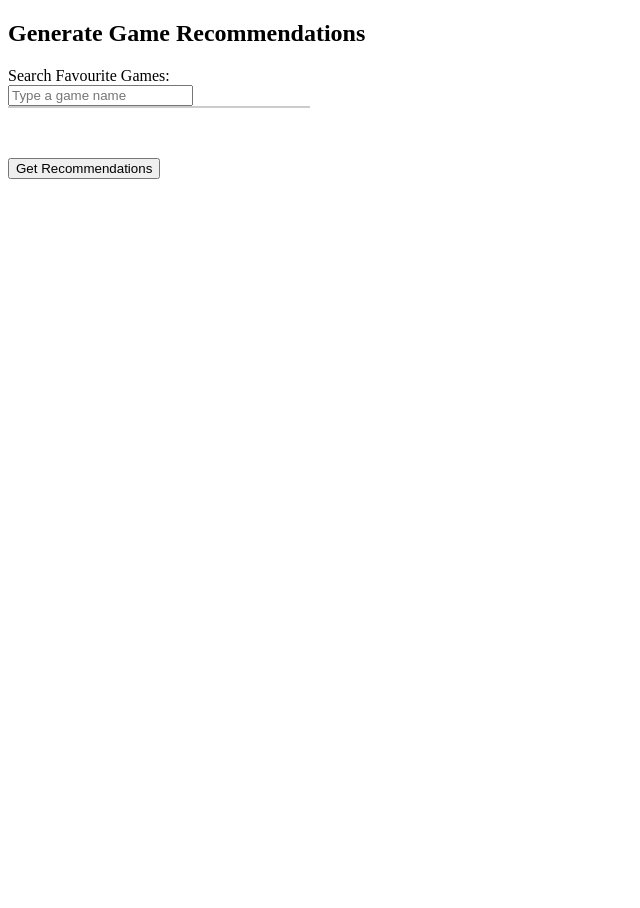
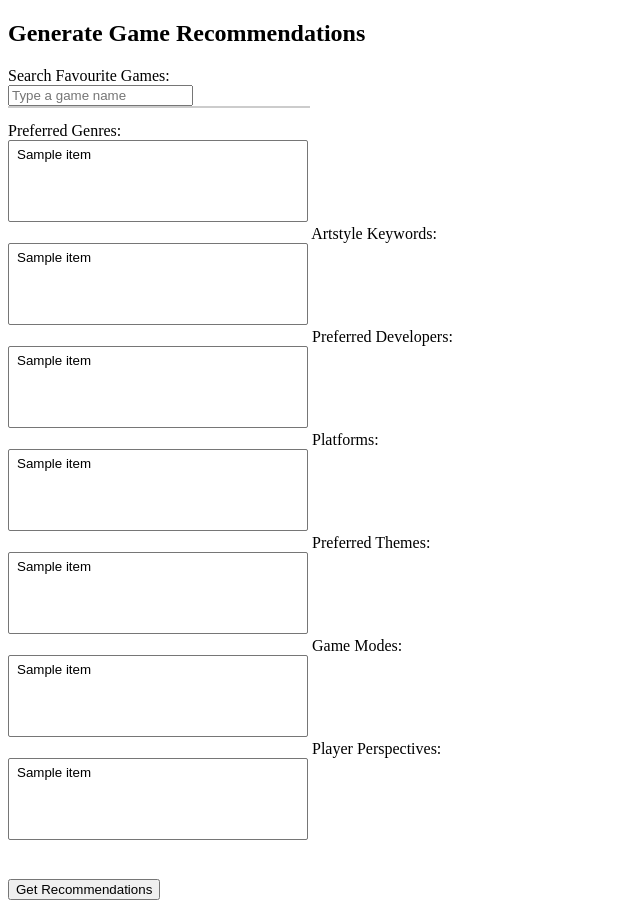
Before and after one commit to brax-vesh/Braxton_Vescio_MAJOR_WORK-main, a Flask app: page /recc_generator in a window 1280 px wide. Shown: the whole page, without its empty margins (0-640 px from the left). Before the commit the page ends 179 px from the top, so only its background shows below. Run offline with Flask 3, Linux system fonts and the light colour scheme; a user stored in the database is signed in; a database or web service that is not in the repository returns one stand-in record (values such as "Sample title"); data that the repository does not hold is empty.

Commit message:
Created a rough draft of game reccomendation system and how games are displayed to users.

```diff
--- a/main.py
+++ b/main.py
@@ -6,6 +6,8 @@ from werkzeug.security import check_password_hash, generate_password_hash
 import requests
 from rapidfuzz import fuzz, process
 #from setup_db import User, ToDo, Base
+
+# IGDB COMMUNICATION SETUP
 
 app = Flask(__name__)
 
@@ -25,16 +27,73 @@ params = {
 response = requests.post(url, params=params)
 data = response.json()
 
-#this saves my IGDB auth token globally once i get it.
+
 AUTH_TOKEN = data['access_token']
 
-#connecting to the Database
+
+
+
+# WEBSITE INITIATION
+
 engine = create_engine('sqlite:///user_info.db')
 
 Session = sessionmaker(bind=engine)
 db_session = Session()
 
-# Base.metadata.create_all(engine) (CREATES DATABASE EVERY TIME THE SERVER STARTS)
+
+
+# IGDB COMMUNICATION FUNCTIONS:
+
+def igdb_query(query_string):
+    url = 'https://api.igdb.com/v4/games'
+    headers = {
+        'Client-ID': CLIENT_ID,
+        'Authorization': f'Bearer {AUTH_TOKEN}'
+    }
+
+    response = requests.post(url, headers=headers, data=query_string)
+
+    if response.status_code != 200:
+        print(f"IGDB query error: {response.status_code} - {response.text}")
+        return []
+
+    return response.json()
+
+def igdb_fetch(endpoint):
+    url = f'https://api.igdb.com/v4/{endpoint}'
+    headers = {
+        'Client-ID': CLIENT_ID,
+        'Authorization': f'Bearer {AUTH_TOKEN}'
+    }
+    body = 'fields id, name; limit 500;'
+
+    response = requests.post(url, headers=headers, data=body)
+    if response.status_code != 200:
+        print(f"IGDB fetch error for {endpoint}: {response.status_code} - {response.text}")
+        return []
+    return response.json()
+
+def fetch_game_details(game_ids):
+    if not game_ids:
+        return []
+    chunked = [game_ids[i:i + 50] for i in range(0, len(game_ids), 50)]
+    all_games = []
+    for chunk in chunked:
+        ids = ','.join(str(i) for i in chunk)
+        games = igdb_query(f'''
+            fields name, cover.url;
+            where id = ({ids});
+            limit 50;
+        ''')
+        all_games.extend(games)
+    return all_games
+
+
+
+
+
+# GAME DATA FETCH FUNCTIONS
+
 def fetch_games(query):
     url = 'https://api.igdb.com/v4/games'
     headers = {
@@ -50,7 +109,7 @@ def fetch_games(query):
 
     return response.json()
 
-# Fuzzy filter results
+# GAME NAME SEARCH FILTRATION
 def fuzzy_filter(games, user_input, threshold=60):
     user_input = user_input.lower()
     game_names = {game['name']: game['id'] for game in games if 'name' in game}
@@ -58,7 +117,9 @@ def fuzzy_filter(games, user_input, threshold=60):
     matches = process.extract(user_input, game_names.keys(), scorer=fuzz.partial_ratio, score_cutoff=threshold, limit=15)
     return [(match, game_names[match]) for match, score, _ in matches]
 
-# --- Routes ---
+
+
+# APP ROUTES
 
 @app.route('/')
 def home():
@@ -123,24 +184,124 @@ def recc_generator():
         flash("Please log in to access this page", "warning")
         return redirect('/login')
 
+    # Static data for the form
+    themes = igdb_fetch('themes')
+    game_modes = igdb_fetch('game_modes')
+    player_perspectives = igdb_fetch('player_perspectives')
+    genres = igdb_fetch('genres')
+    keywords_data = igdb_fetch('keywords')
+    developers = igdb_fetch('companies')
+    platforms = igdb_fetch('platforms')
+
     if request.method == 'POST':
         favourite_game_ids = request.form.get('favourite_games', '').split(',')
-        print("Selected Favourite Games:", favourite_game_ids)
-        # TODO: Add rec logic using these game IDs
+        preffered_genres = request.form.getlist('genres')
+        selected_keywords = request.form.getlist('keywords')
+        preffered_devs = request.form.getlist('devs')
+        platforms_selected = request.form.getlist('platform')
+        selected_themes = request.form.getlist('themes')
+        selected_modes = request.form.getlist('game_modes')
+        selected_perspectives = request.form.getlist('player_perspectives')
 
-        return render_template('recommendations.html', favourite_games=favourite_game_ids)
+        # Step 1: Find similar games to favourites
+        similar_game_ids = []
+        for game_id in favourite_game_ids:
+            if game_id.strip():
+                response = igdb_query(f'''
+                    fields similar_games;
+                    where id = {game_id};
+                ''')
+                if response and 'similar_games' in response[0]:
+                    similar_game_ids.extend(response[0]['similar_games'])
 
-    return render_template('recc_generator.html')
+        # Step 2: Best games by each preferred genre
+        top_genre_games = []
+        for genre_id in preffered_genres:
+            genre_games = igdb_query(f'''
+                fields id, name, aggregated_rating;
+                where genres = [{genre_id}]
+                & aggregated_rating >= 75;
+                sort aggregated_rating desc;
+                limit 10;
+            ''')
+            top_genre_games.extend([game['id'] for game in genre_games])
 
-@app.route('/wishlist')
-def wishlist():
-    if "user_id" not in session:
-        flash("Please log in to access this page", "warning")
-        return redirect('/login')
-    #Tfetch wishlist items from DB
-    return render_template('wishlist.html')
+        # Convert those IDs into full game objects with name and cover art
+        similar_game_details = fetch_game_details(similar_game_ids)
+        top_genre_game_details = fetch_game_details(top_genre_games)
 
-# --- Run app ---
+        # Step 3: Final filtered multi-query for recommendations
+        filters = []
+        if preffered_genres:
+            filters.append(f"genres = ({','.join(preffered_genres)})")
+        if selected_keywords:
+            filters.append(f"keywords = ({','.join(selected_keywords)})")
+        if platforms_selected:
+            filters.append(f"platforms = ({','.join(platforms_selected)})")
+        if selected_themes:
+            filters.append(f"themes = ({','.join(selected_themes)})")
+        if selected_modes:
+            filters.append(f"game_modes = ({','.join(selected_modes)})")
+        if selected_perspectives:
+            filters.append(f"player_perspectives = ({','.join(selected_perspectives)})")
+        filters.append("aggregated_rating >= 50")
+
+        final_query = f'''
+            fields name, aggregated_rating, genres, platforms, summary, cover.url;
+            where {" & ".join(filters)};
+            sort aggregated_rating desc;
+            limit 50;
+        '''
+        recommended_games = igdb_query(final_query)
+
+        return render_template('recommendations.html',
+                               favourite_games=favourite_game_ids,
+                               similar_games=similar_game_details,
+                               top_genre_games=top_genre_game_details,
+                               recommended_games=recommended_games)
+
+    return render_template('recc_generator.html',
+                           genres=genres,
+                           keywords=keywords_data,
+                           developers=developers,
+                           platforms=platforms,
+                           themes=themes,
+                           game_modes=game_modes,
+                           player_perspectives=player_perspectives)
+
+
+# def recommend_games(favourite_game_ids, preffered_genres, keywords, preffered_devs, platform, rating):
+#     url = 'https://api.igdb.com/v4/games'
+
+#     headers = {
+#         'Client-ID': CLIENT_ID,
+#         'Authorization': f'Bearer {AUTH_TOKEN}',
+#     }
+
+#     filter_values = []
+
+#     #if favourite_game_ids:
+#         #for i in favourite_game_ids:
+
+#     if preffered_genres:
+#         genre_ids = ','.join(str(i) for i in preffered_genres)
+#         filter_values.append(f"genres = ({genre_ids})")
+
+#     if platform:
+#         platform_ids = ','.join(str(i) for i in platform)
+#         filter_values(f"platforms = ({platform_ids})")
+
+#     if keywords:
+#         keyword_ids = ','.join(str(k) for k in keywords)
+#         filter_values(f"keywords = ({keyword_ids})")
+
+#         #rating, platform, impact all searches (if selected)
+#         widesweep_search = []
+#         individual_genre_search = []
+#         individual_keyword_search = []
+
+#         recommendations_collated = []
+
 
 if __name__ == '__main__':
     app.run(debug=True)
--- a/templates/index.html
+++ b/templates/index.html
@@ -11,7 +11,7 @@
         :root {
             --primary-color: #800000;
             --accent-color: #ff4040;
-            --dark-color: #1a1a1a;
+            --dark-color: #000000;
             --gradient: linear-gradient(135deg, #800000, #ff4040);
             --metallic: #707070;
             --blood-orange: #ff4800;
--- a/templates/recc_generator.html
+++ b/templates/recc_generator.html
@@ -1,18 +1,6 @@
 <!DOCTYPE html>
 <html lang="en">
 <head>
-    <script>
-        document.addEventListener('DOMContentLoaded', () => {
-            document.addEventListener('click', (e) => {
-                const searchInput = document.getElementById('game_search');
-                const resultsDiv = document.getElementById('search_results');
-
-                if (e.target !== searchInput && !resultsDiv.contains(e.target)) {
-                    resultsDiv.innerHTML = '';
-                }
-            });
-        });
-    </script>
     <meta charset="UTF-8">
     <title>Game Recommender</title>
     <style>
@@ -31,18 +19,93 @@
         .result-item:hover {
             background-color: #f0f0f0;
         }
+        select {
+            width: 300px;
+            padding: 6px;
+            margin-bottom: 20px;
+        }
     </style>
+    <script>
+        document.addEventListener('DOMContentLoaded', () => {
+            document.addEventListener('click', (e) => {
+                const searchInput = document.getElementById('game_search');
+                const resultsDiv = document.getElementById('search_results');
+
+                if (e.target !== searchInput && !resultsDiv.contains(e.target)) {
+                    resultsDiv.innerHTML = '';
+                }
+            });
+        });
+    </script>
 </head>
 <body>
     <h2>Generate Game Recommendations</h2>
 
-    <form method="POST" action="/recc_generator">
+    <form method="POST" action="{{ url_for('recc_generator') }}">
+        <!-- Favourite Games Search -->
         <label for="game_search">Search Favourite Games:</label><br />
         <input type="text" id="game_search" autocomplete="off" placeholder="Type a game name" />
         <div id="search_results"></div>
-
         <ul id="selected_games"></ul>
         <input type="hidden" name="favourite_games" id="favourite_games_input" />
+
+        <!-- Genres -->
+        <label for="genres">Preferred Genres:</label><br>
+        <select name="genres" id="genres" multiple required>
+            {% for genre in genres %}
+                <option value="{{ genre['id'] }}">{{ genre['name'] }}</option>
+            {% endfor %}
+        </select>
+
+        <!-- Keywords -->
+        <label for="keywords">Artstyle Keywords:</label><br>
+        <select name="keywords" id="keywords" multiple>
+            {% for keyword in keywords %}
+                <option value="{{ keyword['id'] }}">{{ keyword['name'] }}</option>
+            {% endfor %}
+        </select>
+
+        <!-- Developers -->
+        <label for="devs">Preferred Developers:</label><br>
+        <select name="devs" id="devs" multiple>
+            {% for dev in developers %}
+                <option value="{{ dev['id'] }}">{{ dev['name'] }}</option>
+            {% endfor %}
+        </select>
+
+        <!-- Platforms -->
+        <label for="platform">Platforms:</label><br>
+        <select name="platform" id="platform" multiple>
+            {% for plat in platforms %}
+                <option value="{{ plat['id'] }}">{{ plat['name'] }}</option>
+            {% endfor %}
+        </select>
+
+
+        <label for="themes">Preferred Themes:</label><br>
+        <select name="themes" id="themes" multiple>
+            {% for theme in themes %}
+                <option value="{{ theme['id'] }}">{{ theme['name'] }}</option>
+            {% endfor %}
+        </select>
+
+        <!-- Game Modes -->
+        <label for="game_modes">Game Modes:</label><br>
+        <select name="game_modes" id="game_modes" multiple>
+            {% for mode in game_modes %}
+                <option value="{{ mode['id'] }}">{{ mode['name'] }}</option>
+            {% endfor %}
+        </select>
+
+        <!-- Player Perspectives -->
+        <label for="player_perspectives">Player Perspectives:</label><br>
+        <select name="player_perspectives" id="player_perspectives" multiple>
+            {% for perspective in player_perspectives %}
+                <option value="{{ perspective['id'] }}">{{ perspective['name'] }}</option>
+            {% endfor %}
+        </select>
+
+        <!-- Age Ratings section removed as requested -->
 
         <br><br>
         <button type="submit">Get Recommendations</button>
```
Also changed, not shown: templates/recommendations.html (+88 -9 lines).
